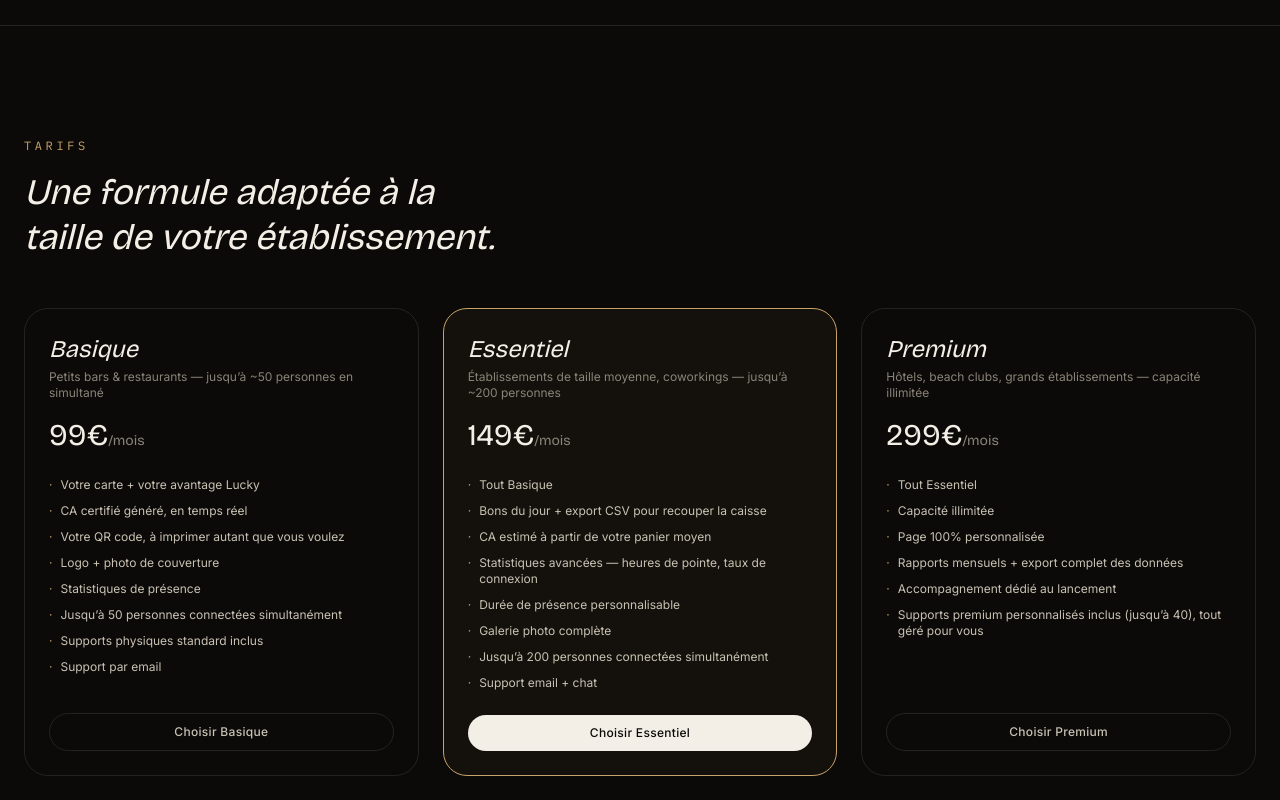
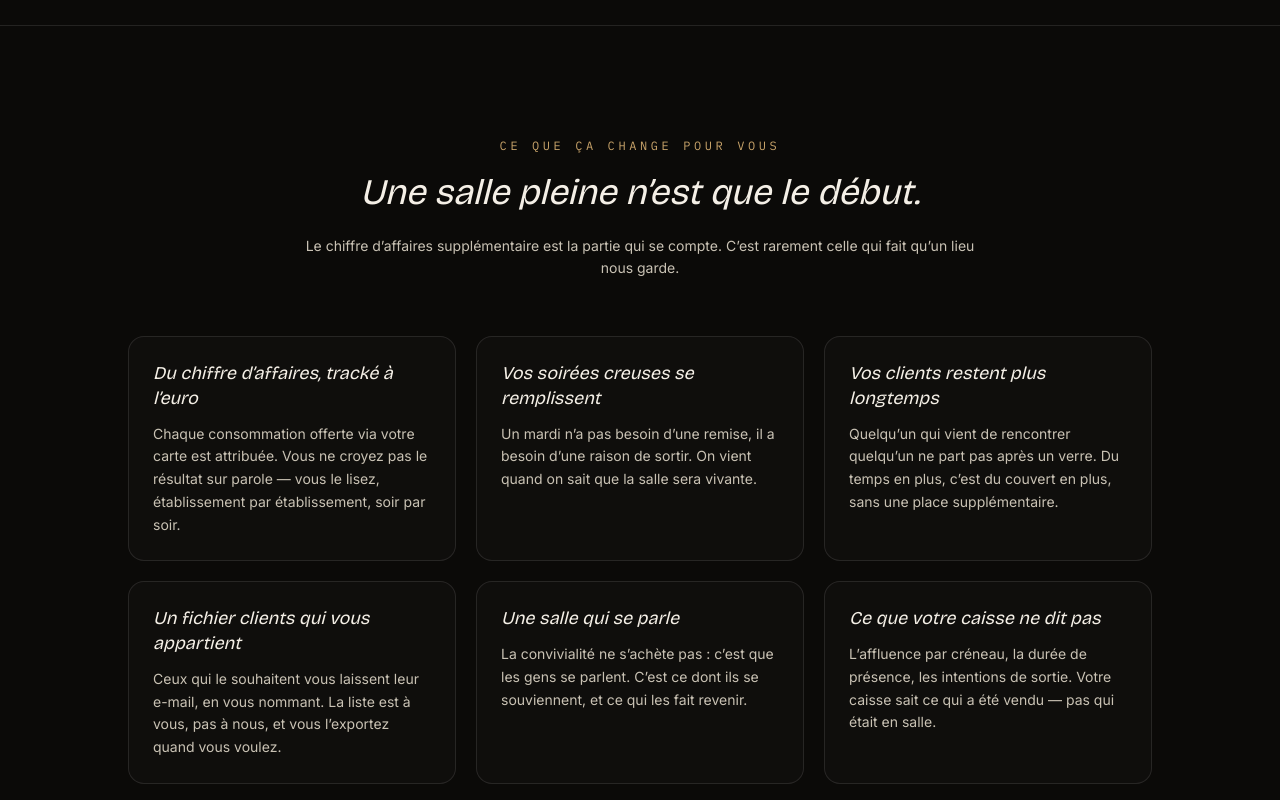
Before and after one commit to rodolphmenten-collab/Lucky-App, a Next.js app: page / in a window 1280 px wide. Shown: the part 2900-3700 px from the top of the page. Built offline with nearby package versions, Linux system fonts and the light colour scheme.

Commit message:
Section avantages exploitants sur la page daccueil

```diff
--- a/app/page.tsx
+++ b/app/page.tsx
@@ -122,6 +122,27 @@ export default function LandingPage() {
         </div>
       </section>
 
+      {/* Ce que ca change pour l'exploitant. Place juste avant les tarifs :
+          on repond a « qu'est-ce que j'y gagne » avant de montrer un prix. */}
+      <section className="mx-auto max-w-7xl border-t hairline px-6 py-28">
+        <div className="mx-auto max-w-2xl text-center">
+          <p className="font-mono text-xs uppercase tracking-[0.3em] text-brass">{t.benefitsEyebrow}</p>
+          <h2 className="mt-4 font-display text-4xl italic leading-tight text-bone text-balance">
+            {t.benefitsTitle}
+          </h2>
+          <p className="mt-5 text-sm leading-relaxed text-bone-dim">{t.benefitsBody}</p>
+        </div>
+
+        <div className="mx-auto mt-14 grid max-w-5xl gap-5 sm:grid-cols-2 lg:grid-cols-3">
+          {t.benefits.map((b: { title: string; body: string }) => (
+            <div key={b.title} className="rounded-2xl border hairline bg-ink-800/60 p-6">
+              <p className="font-display text-lg italic leading-snug text-bone">{b.title}</p>
+              <p className="mt-3 text-sm leading-relaxed text-bone-dim">{b.body}</p>
+            </div>
+          ))}
+        </div>
+      </section>
+
       {/* Pricing */}
       <section id="pricing" className="mx-auto max-w-7xl border-t hairline px-6 py-28">
         <p className="font-mono text-xs uppercase tracking-[0.3em] text-brass">{t.pricingEyebrow}</p>
```
